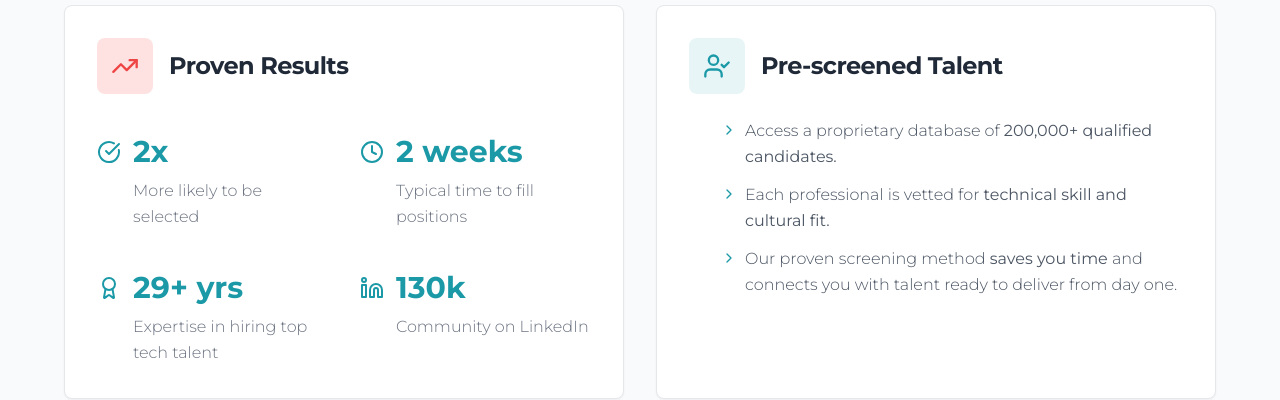
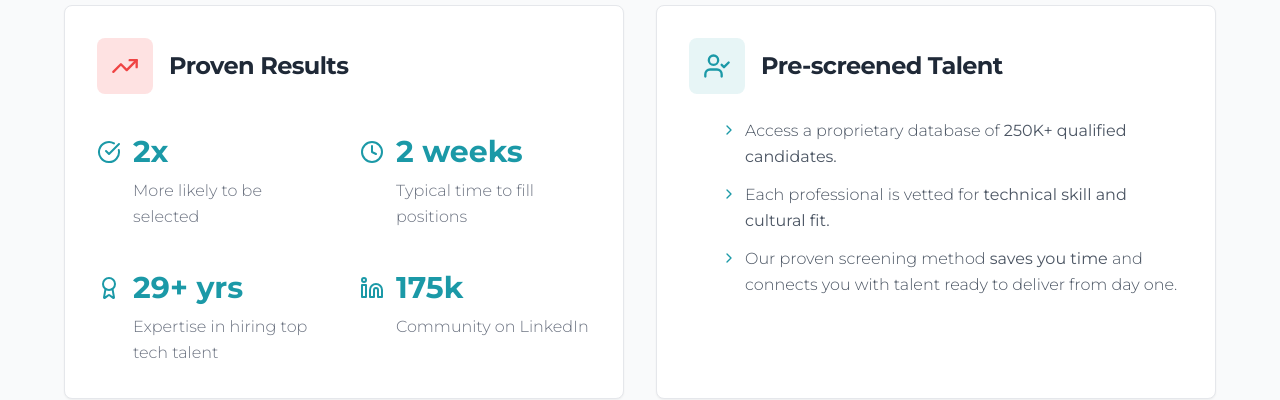
Before and after one commit to mashaamacharia/connect-tech, a Next.js app: page / in a window 1280 px wide. Shown: the part 1060-1460 px from the top of the page. Built offline with nearby package versions, Linux system fonts and the light colour scheme.

Commit message:
content change

```diff
--- a/app/ClientPage.tsx
+++ b/app/ClientPage.tsx
@@ -230,7 +230,7 @@ export default function ClientPage() {
                 <div>
                   <div className="flex items-center gap-3">
                     <Linkedin className="h-6 w-6 text-primary" />
-                    <span className="text-3xl font-bold text-primary">130k</span>
+                    <span className="text-3xl font-bold text-primary">175k</span>
                   </div>
                   <p className="mt-2 ml-9 text-gray-500">Community on LinkedIn</p>
                 </div>
@@ -249,7 +249,7 @@ export default function ClientPage() {
                 <li className="flex items-start">
                   <ChevronRight className="h-4 w-4 text-primary mr-2 mt-1 flex-shrink-0" />
                   <span>
-                    Access a proprietary database of <strong>200,000+ qualified candidates.</strong>
+                    Access a proprietary database of <strong>250K+ qualified candidates.</strong>
                   </span>
                 </li>
                 <li className="flex items-start">
```
